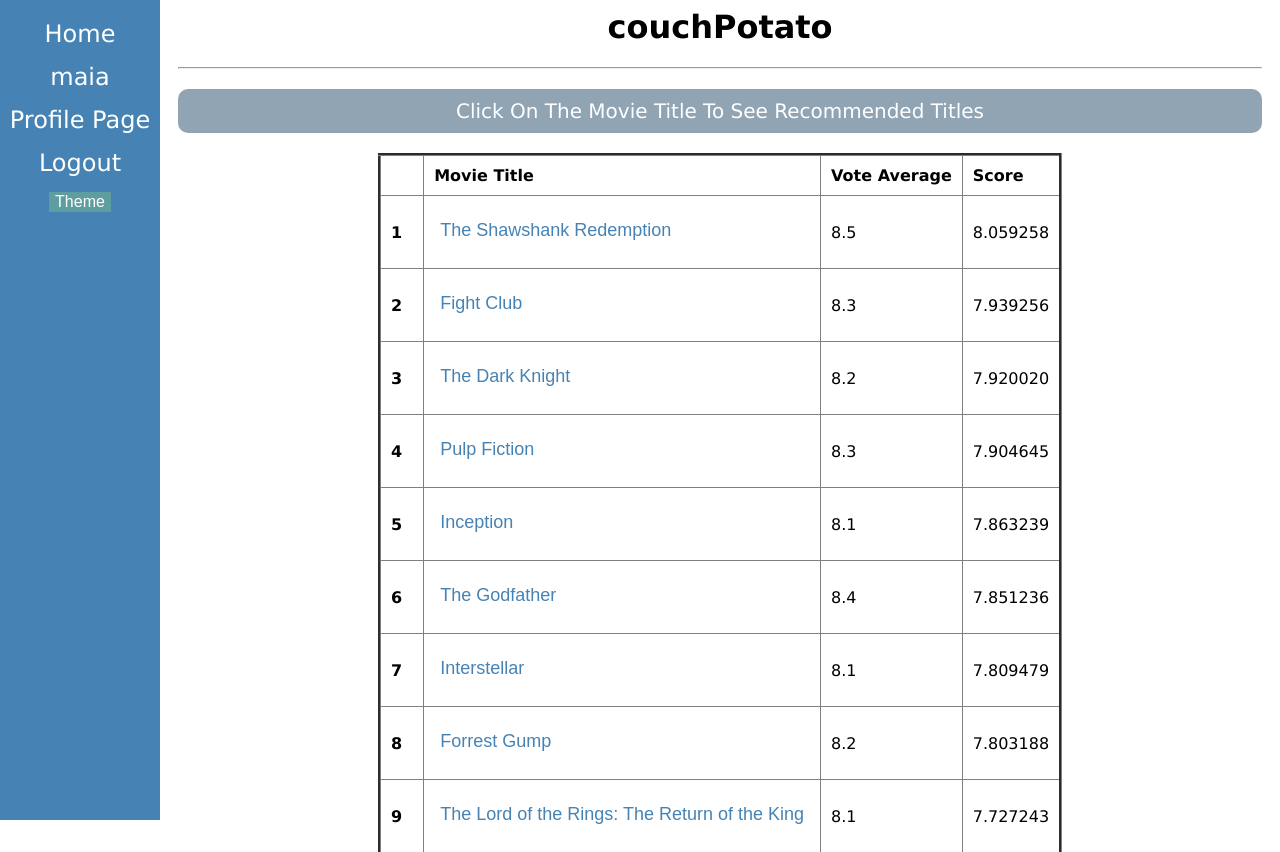
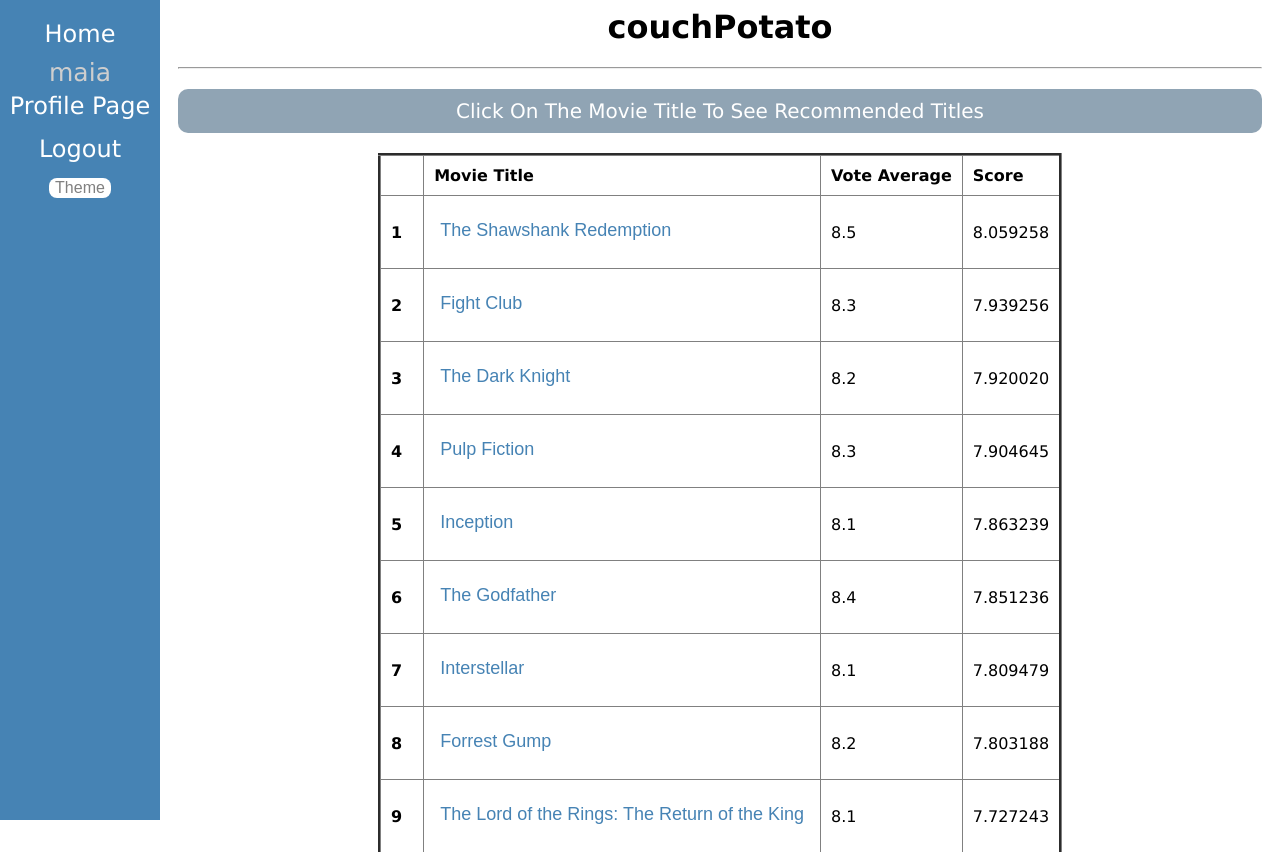
Before and after one commit to Maia-Nguyen/CPSC-362-Group-Project, a Django app: page / in a window 1280 px wide. Shown: the top 852 px of the page. Run offline with Django 3.2, Linux system fonts and the light colour scheme; a user stored in the database is signed in; parts of the project's set-up code (start-up, migrations or seed data) failed here and were passed over; some libraries are stand-ins or nearby versions.

Commit message:
style changes

```diff
--- a/main/templates/main/base.html
+++ b/main/templates/main/base.html
@@ -17,13 +17,16 @@
         <div class="sidenav">
             <a href="/">Home</a>
             {% if request.user.is_authenticated %}
-                <a>{{request.user.username}}</a>
-            <a href="user_profile">Profile Page</a>
+                <p style="color: rgb(206, 206, 206); background-color: transparent;
+                    margin: -5px; margin-top: -15px; font-size: 25px;">
+                    {{request.user.username}}
+                </p>
+                <a href="user_profile">Profile Page</a>
                 <a href="/logout">Logout</a>
             {% else %}
                 <a href="/login">Login</a>
             {% endif %}
-            <button class="btn-toggle" onclick="clicked()">Theme</button>
+            <button class="btn-toggle" onclick="clicked()" style="background-color: white; border-radius: 8px; color:gray;">Theme</button>
         </div>
 
         <div id="content", name="content", class="main">
```
